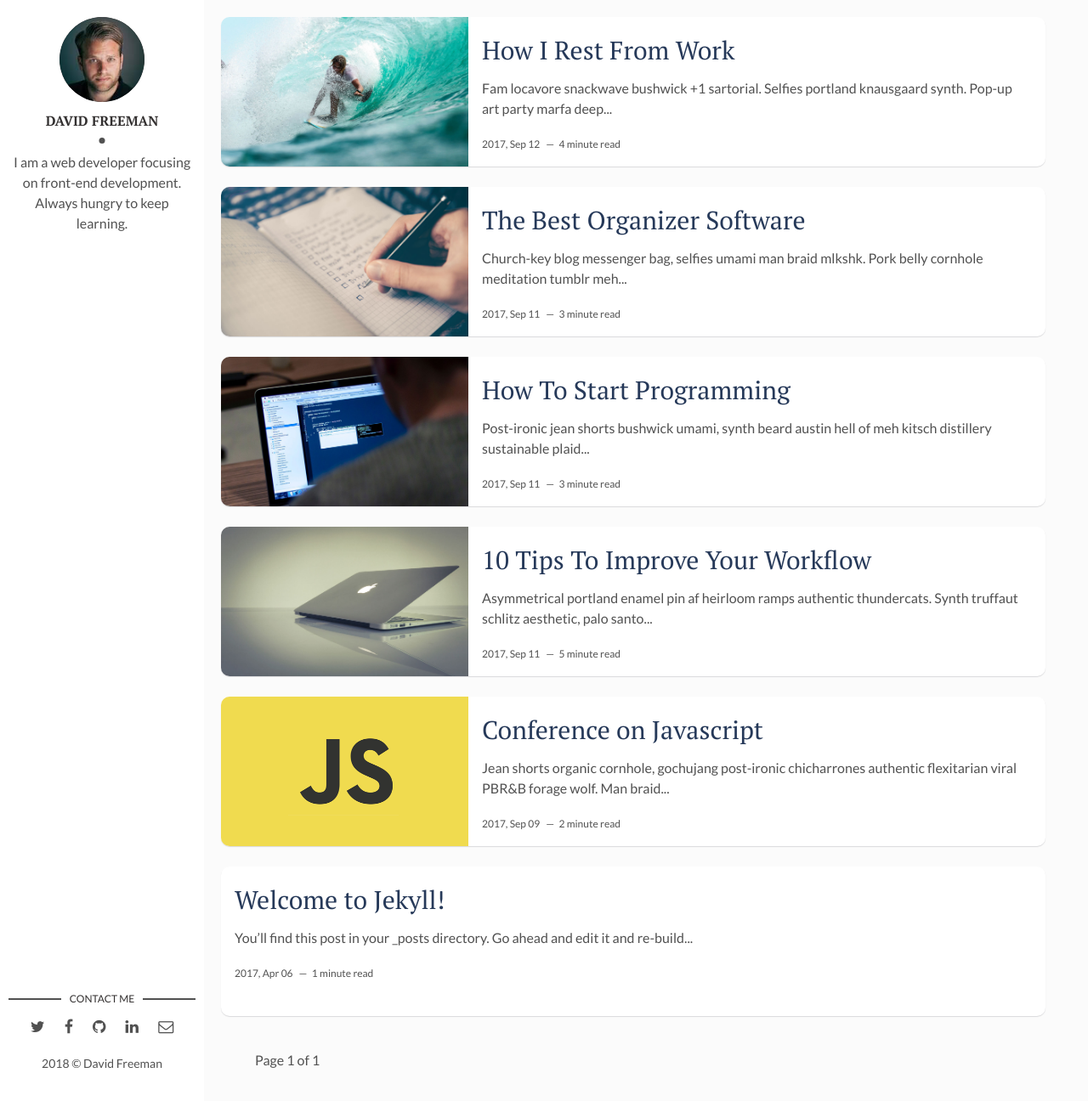
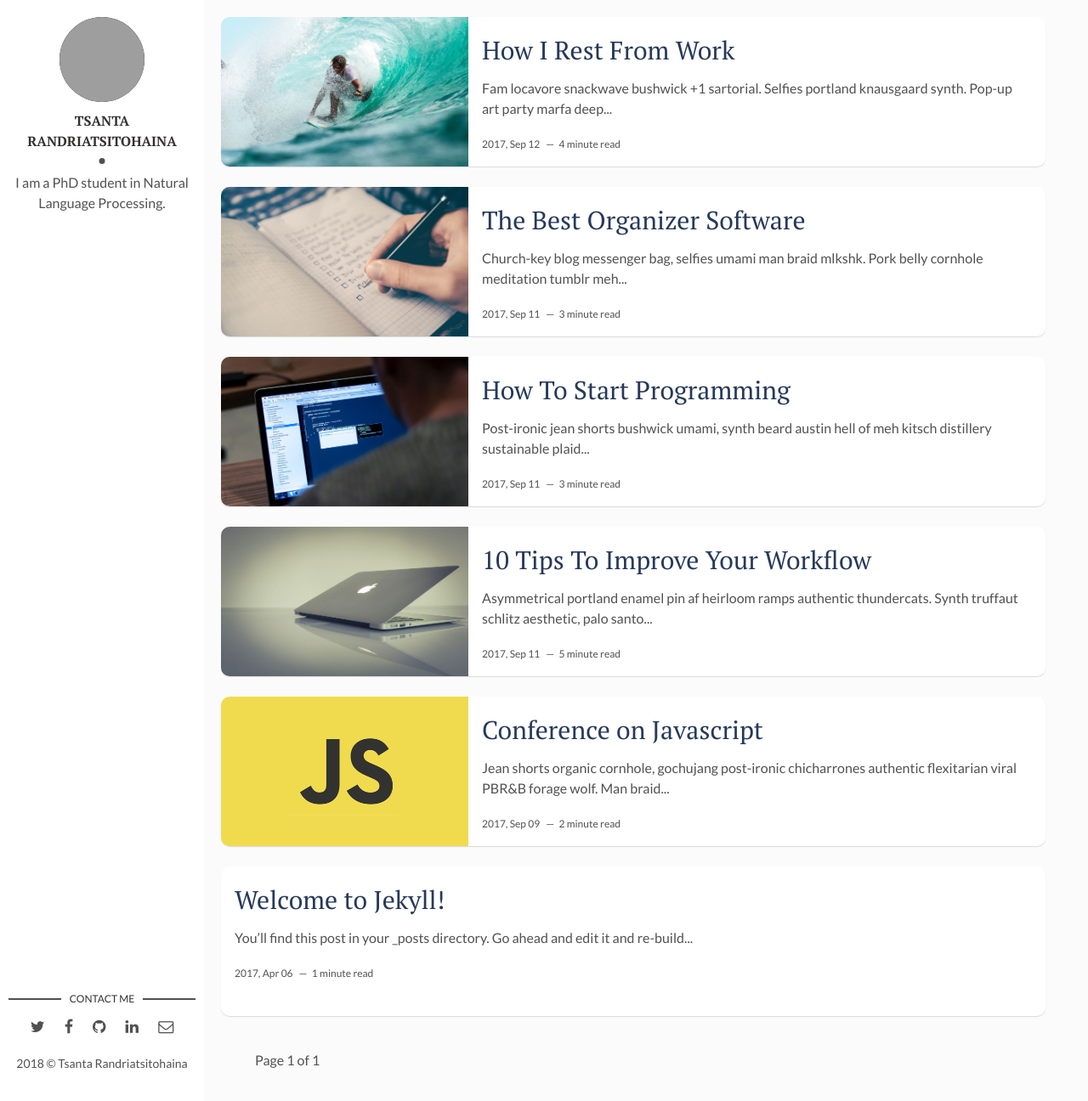
Before and after one commit to tsantafamenontsoa/tsantafamenontsoa.github.io, a Jekyll site: the page built from index.html, in a window 1280 px wide and 1296 px high. Shown: the whole window at 85% size. Built offline with Jekyll 4.4.1, drawn with Linux system fonts in a browser that asks for light colours; the list of posts is cut into pages by our own code; grey boxes are pictures that could not be loaded.

Commit message:
Update _config.yml

```diff
--- a/_config.yml
+++ b/_config.yml
@@ -1,4 +1,4 @@
-title: Hello, world! I'm David Freeman
+title: Hello, world! I'm Tsanta Randriatsitohaina
 description: > # this means to ignore newlines until "baseurl:"
   Write an awesome description for your new site here. You can edit this
   line in _config.yml. It will appear in your document head meta (for
@@ -9,9 +9,9 @@
 site-twitter: #if your site has a twitter account, enter it here
 
 # Author Settings
-author: David Freeman # add your name
-author-img: david-freeman.jpg # add your photo
-about-author: I am a web developer focusing on front-end development. Always hungry to keep learning. # add description
+author: Tsanta Randriatsitohaina # add your name
+author-img: tsanta.jpg # add your photo
+about-author: I am a PhD student in Natural Language Processing. # add description
 social-twitter: # add your Twitter handle
 social-facebook: # add your Facebook handle
 social-github: artemsheludko # add your Github handle
```
